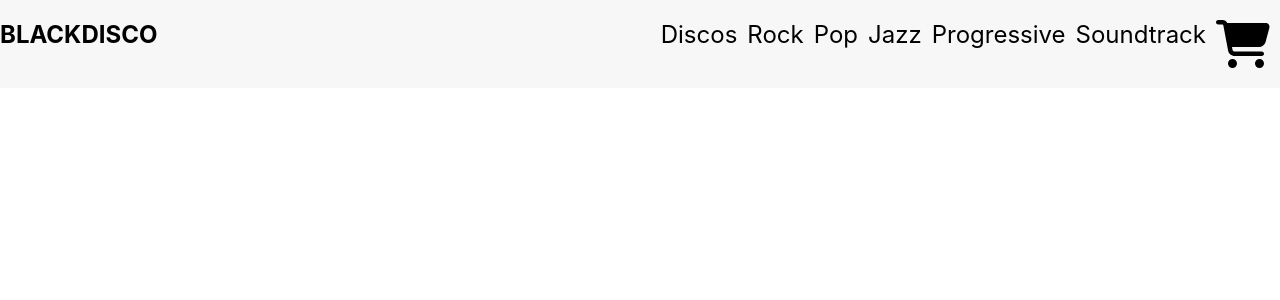
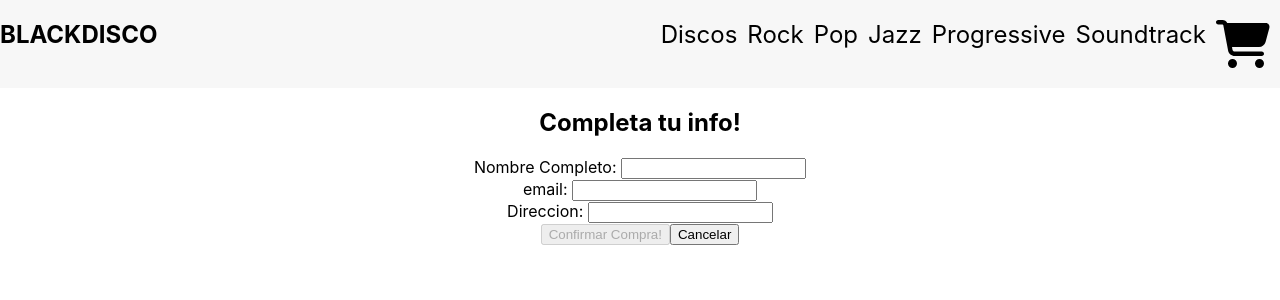
Before and after one commit to MatiasVillan/React-43305, a React (Create React App) app: page /checkout in a window 1280 px wide. Shown: the top 300 px of the page. Built offline with nearby package versions, Linux system fonts and the light colour scheme.

Commit message:
checkOut

```diff
--- a/src/App.js
+++ b/src/App.js
@@ -6,6 +6,7 @@ import ItemDetailContainer from './components/ItemDetailContainer/ItemDetailCont
 import { CartContextProvider } from './context/cartContext';
 import CartContainer from './components/CartContainer/CartContainer';
 import CheckoutForm from './components/CheckoutForm/CheckoutForm';
+import OrderConfirmation from './components/OrderConfirmation/OrderConfirmation';
 
 function App() {
   return (
@@ -19,6 +20,7 @@ function App() {
             <Route path="/genre/:genreId" element={ <ItemListContainer /> } />
             <Route path="/cart" element={ <CartContainer /> } />
             <Route path="/checkout" element={ <CheckoutForm /> } />
+            <Route path="/order-confirmation/:id" element={ <OrderConfirmation/>}/>
             <Route path="*" element={<h1>Error 404, Página no encontrada.</h1>} />
           </Routes>
         </BrowserRouter>
--- a/src/Services/FireBase.js
+++ b/src/Services/FireBase.js
@@ -48,5 +48,18 @@ const getDisc = async (id) => {
         return null;
 }
 
+const makeOrder = async (order) => {
+    const colRef = collection(db, "orders");
+    const orderDone = await addDoc (colRef, order);
 
-export { getAllDiscs, getGenre, getDisc };
+    return orderDone.id;
+}
+
+const getOrder = async (id) => {
+    const docRef = doc(db, "orders", id);
+    const snapShot = await getDoc(docRef);
+
+    return {...snapShot.data(), id: snapShot.id};
+}
+
+export { getAllDiscs, getGenre, getDisc, makeOrder, getOrder };
--- a/src/components/CartContainer/CartContainer.jsx
+++ b/src/components/CartContainer/CartContainer.jsx
@@ -1,6 +1,5 @@
 import React, { useContext }  from "react";
 import { cartContext } from "../../context/cartContext";
-import { Link, useNavigate } from "react-router-dom";
 import Cart from "./Cart";
 
 const CartContainer = () => {
--- a/src/components/CheckoutForm/CheckoutForm.jsx
+++ b/src/components/CheckoutForm/CheckoutForm.jsx
@@ -1,8 +1,102 @@
 import React, { useContext, useState } from "react";
 import { useNavigate } from "react-router-dom";
 import { cartContext } from "../../context/cartContext";
+import { makeOrder } from "../../Services/FireBase";
+import Swal from 'sweetalert2'
+import withReactContent from 'sweetalert2-react-content'
 
 const CheckoutForm = () => {
+    const blank = {
+        name: "",
+        email: "",
+        adress: "",
+    };
+
+    const MySwal = withReactContent(Swal)
+
+    const [ customer, setCustomer ] = useState( blank );
+
+    const navigate = useNavigate();
+    const { cart, getTotalPrice, clearCart } = useContext(cartContext);
+
+    const handleCheckout = async (event) => {
+        event.preventDefault();
+        const purchase = {
+            items: cart,
+            customer: customer,
+            date: new Date(),
+            total: getTotalPrice(),
+        }
+
+        try {
+            const orderId = await makeOrder(purchase);
+            MySwal.fire({
+                title: <strong>Bien ahi!</strong>,
+                html: <i>La compra se hizo excelentemente! tu nro. de orden es: {orderId}</i>,
+                icon: 'success'
+            })
+            clearCart();
+            navigate(`/order-confirmation/${orderId}`);
+        } catch (error) {
+            MySwal.fire({
+                title: <strong>Todo Mal!</strong>,
+                html: <i> No se pudo hacer la compra culpa de: {error.message}</i>,
+                icon: 'error'
+            })
+        }
+
+    };
+
+    const onInput = (event) => {
+        const value = event.target.value;
+        const field = event.target.name;
+
+        const newState = { ...customer };
+        newState[field] = value;
+        setCustomer(newState);
+    }
+
+    function resetForm(form) {
+        form.preventDefault();
+        setCustomer( blank );
+    }
+
+    return (
+        <form>
+            <h2>Completa tu info!</h2>
+            <div>
+                <label htmlFor="name"> Nombre Completo: </label>
+                <input
+                    type="text"
+                    name="name"
+                    value={customer.name}
+                    onChange={onInput}
+                />
+            </div>
+            <div>
+                <label htmlFor="email"> email: </label>
+                <input
+                    type="email"
+                    name="email"
+                    value={customer.email}
+                    onChange={onInput}
+                />
+            </div>
+            <div>
+                <label htmlFor="adress"> Direccion: </label>
+                <input
+                    type="text"
+                    name="adress"
+                    value={customer.adress}
+                    onChange={onInput}
+                />
+            </div>
+
+            <button disabled={ !(customer.name !== "" && customer.email !== "" && customer.adress !== "") } onClick={handleCheckout}> Confirmar Compra! </button>
+            <button onClick={resetForm}>Cancelar</button>
+
+        </form>
+    );
 
 }
 
--- /dev/null
+++ b/src/components/OrderConfirmation/OrderConfirmation.jsx
@@ -0,0 +1,40 @@
+import { useEffect, useState } from "react";
+import { useParams } from "react-router-dom";
+import { getOrder } from "../../Services/FireBase";
+
+const OrderConfirmation = () => {
+    const [ order, setOrder ] = useState(null);
+    const { id } = useParams();
+
+    const prepareOrder = async (id) => {
+        const data = await getOrder(id);
+        setOrder(data);
+    }
+
+    useEffect( () => {
+        prepareOrder(id);
+    }, [order] )
+
+    return (
+        <div>
+            <h1>Muchas gracias!</h1>
+            {order !== null
+                ? (
+                    <div>
+                        <p>Compraste:</p>
+                        {order.items.map( (item) => {
+                            return (
+                                <small>
+                                    {item.title} - {item.artist} x {item.count}
+                                </small>
+                            )
+                        } )}
+                    </div>
+                )
+                : <h3>Cargando</h3> }
+        </div>
+    );
+
+}
+
+export default OrderConfirmation;
```
Also changed, not shown: src/Services/_MockService.js (renamed from src/Services/MockService.js).
